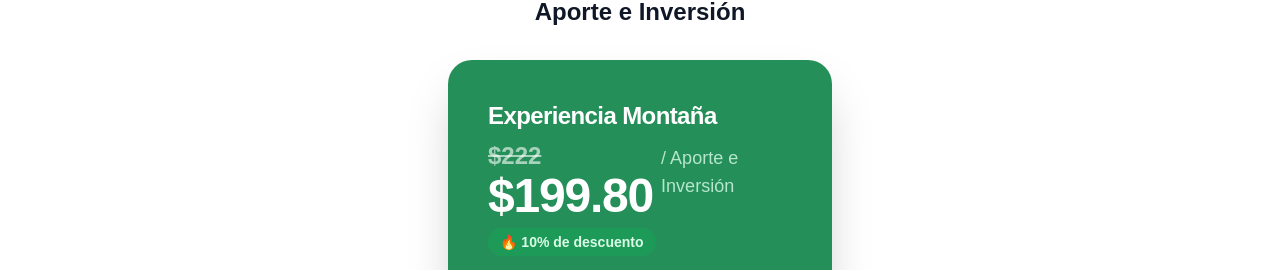
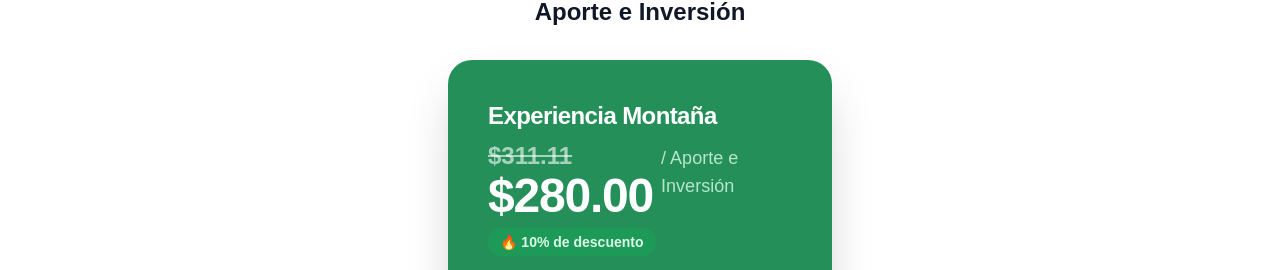
Before and after one commit to David-Ostos/azulita_1_2025, a Next.js app: page / in a window 1280 px wide. Shown: the part 3777-4047 px from the top of the page. Built offline with nearby package versions, Linux system fonts and the light colour scheme; no server answers.

Commit message:
upd precio

```diff
--- a/app/components/PricingCard.tsx
+++ b/app/components/PricingCard.tsx
@@ -13,10 +13,10 @@ export default function PricingCard() {
         <div className="flex items-baseline gap-2">
           <div className="flex flex-col">
             <span className="text-2xl font-semibold text-white/60 line-through">
-              $222
+              $311.11
             </span>
             <span className="text-5xl font-extrabold tracking-tight">
-              $199.80
+              $280.00
             </span>
           </div>
           <span className="text-lg text-green-100/80 font-medium">
```
